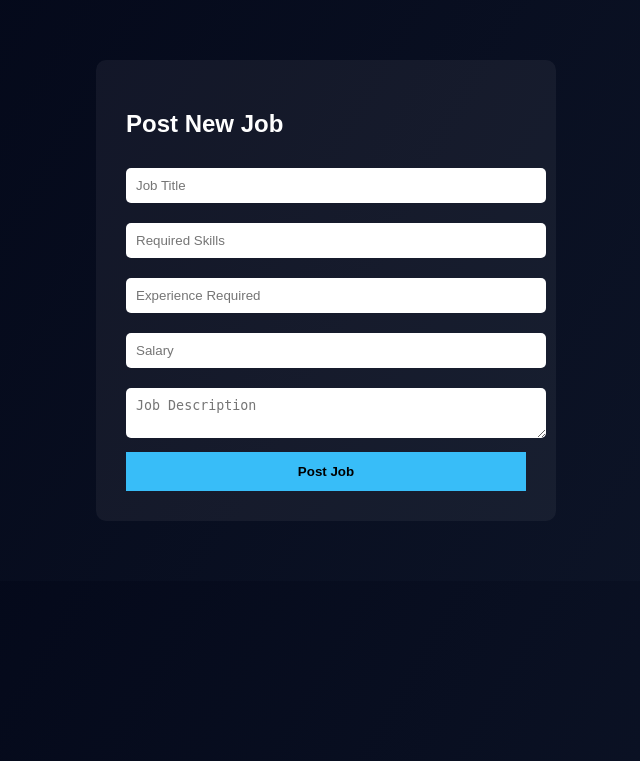
After one commit to sfdhn878y/mad1-placment-portal-final-with-all-milestone, a Flask app: page /post-job in a window 1280 px wide. The commit adds this page. Shown: the top 761 px of the page, without its empty margins (314-954 px from the left). Run offline with Flask 3, Linux system fonts and the light colour scheme.

Commit message:
create job post button

```diff
--- a/app.py
+++ b/app.py
@@ -155,6 +155,32 @@ class Application(db.Model):
 def index():
     return render_template('index.html')
 
+@app.route('/post-job',methods=['GET','POST'])
+def job_post():
+    if request.method == 'POST':
+        if "user_id" not in session:
+            return redirect("/login")
+
+        company = CompanyProfile.query.filter_by(user_id=session["user_id"]).first()
+
+        if not company:
+            return "Please complete company profile first"
+
+        if request.method == "POST":
+            job = Job(
+                company_id=company.id,
+                title=request.form["title"],
+                skills=request.form["skills"],
+                salary=request.form["salary"],
+
+            )
+
+            db.session.add(job)
+            db.session.commit()
+
+            return redirect("/company_dashboard")
+
+    return render_template('job_post.html')
 
 
 
--- /dev/null
+++ b/templates/job_post.html
@@ -0,0 +1,66 @@
+<!DOCTYPE html>
+<html>
+<head>
+    <title>Post Job</title>
+
+    <style>
+        body {
+            font-family: Arial;
+            background: linear-gradient(120deg,#020617,#0f172a);
+            color: white;
+        }
+
+        .box {
+            width: 400px;
+            margin: 60px auto;
+            padding: 30px;
+            background: rgba(255,255,255,0.05);
+            border-radius: 10px;
+        }
+
+        input, textarea {
+            width: 100%;
+            padding: 10px;
+            margin: 10px 0;
+            border: none;
+            border-radius: 5px;
+        }
+
+        button {
+            width: 100%;
+            padding: 12px;
+            background: #38bdf8;
+            border: none;
+            color: black;
+            font-weight: bold;
+            cursor: pointer;
+        }
+
+        button:hover {
+            background: #0ea5e9;
+        }
+    </style>
+</head>
+
+<body>
+
+<div class="box">
+    <h2>Post New Job</h2>
+
+    <form action="post-job" method="POST">
+        <input type="text" name="title" placeholder="Job Title" required>
+
+        <input type="text" name="skills" placeholder="Required Skills" required>
+
+        <input type="text" name="experience" placeholder="Experience Required">
+
+        <input type="text" name="salary" placeholder="Salary">
+
+        <textarea name="description" placeholder="Job Description"></textarea>
+
+        <button type="submit">Post Job</button>
+    </form>
+</div>
+
+</body>
+</html>
```
Also changed, not shown: templates/company_dashboard.html (+59 -17 lines), instance/placement.db.
